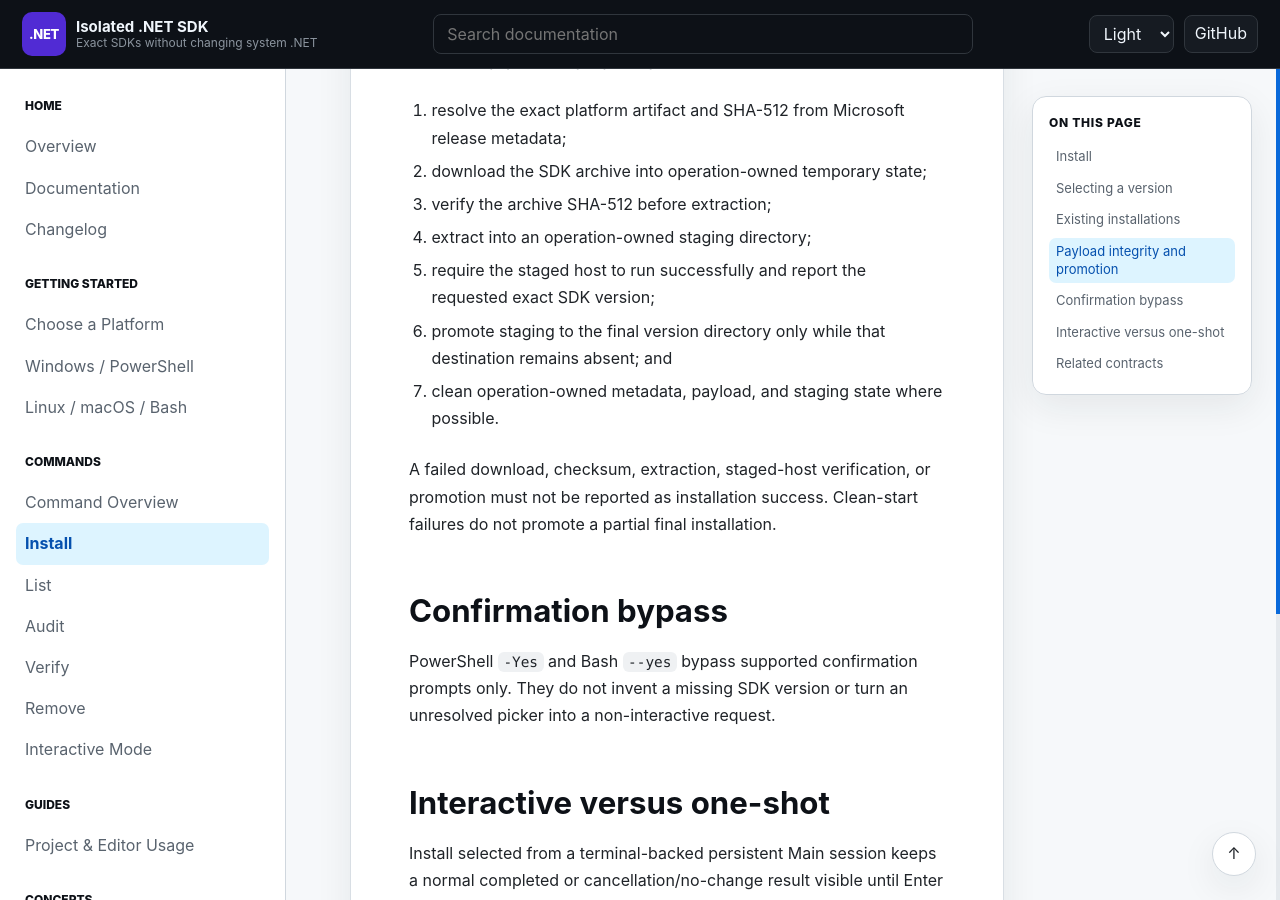
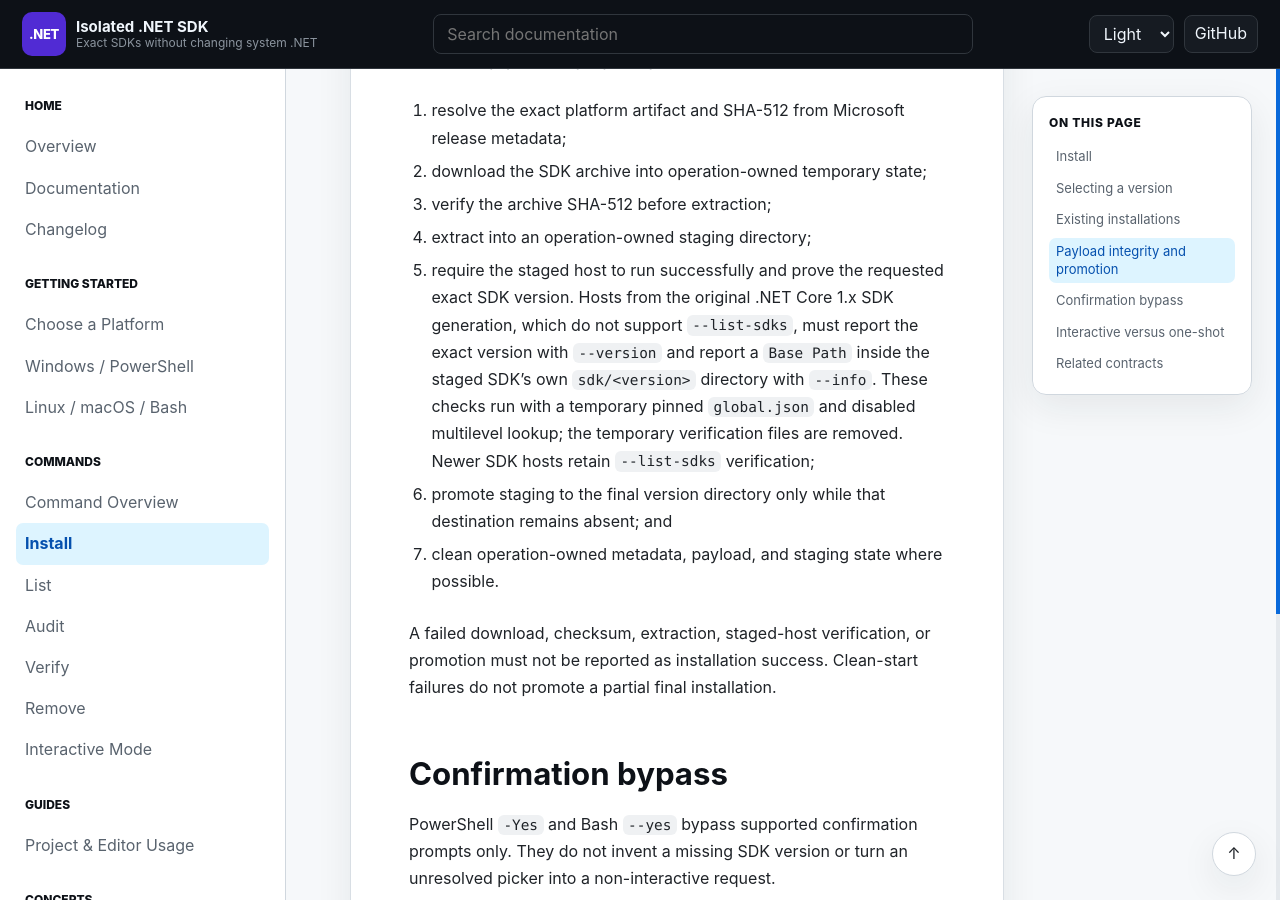
Before and after one commit to infoconex/isolated-dotnet-sdk, a Jekyll site: the page built from docs/commands/install.md, in a window 1280 px wide and 900 px high, scrolled down 1771 px. Built offline with Jekyll 4.4.1, drawn with Linux system fonts in a browser that asks for light colours; our own code applies the rules of GitHub Pages for plain Markdown files.

Commit message:
docs: explain fail-closed legacy host version and origin verification

```diff
--- a/docs/commands/install.md
+++ b/docs/commands/install.md
@@ -38,7 +38,7 @@ A new installation is transactional:
 2. download the SDK archive into operation-owned temporary state;
 3. verify the archive SHA-512 before extraction;
 4. extract into an operation-owned staging directory;
-5. require the staged host to run successfully and report the requested exact SDK version;
+5. require the staged host to run successfully and prove the requested exact SDK version. Hosts from the original .NET Core 1.x SDK generation, which do not support `--list-sdks`, must report the exact version with `--version` and report a `Base Path` inside the staged SDK's own `sdk/<version>` directory with `--info`. These checks run with a temporary pinned `global.json` and disabled multilevel lookup; the temporary verification files are removed. Newer SDK hosts retain `--list-sdks` verification;
 6. promote staging to the final version directory only while that destination remains absent; and
 7. clean operation-owned metadata, payload, and staging state where possible.
 
```
